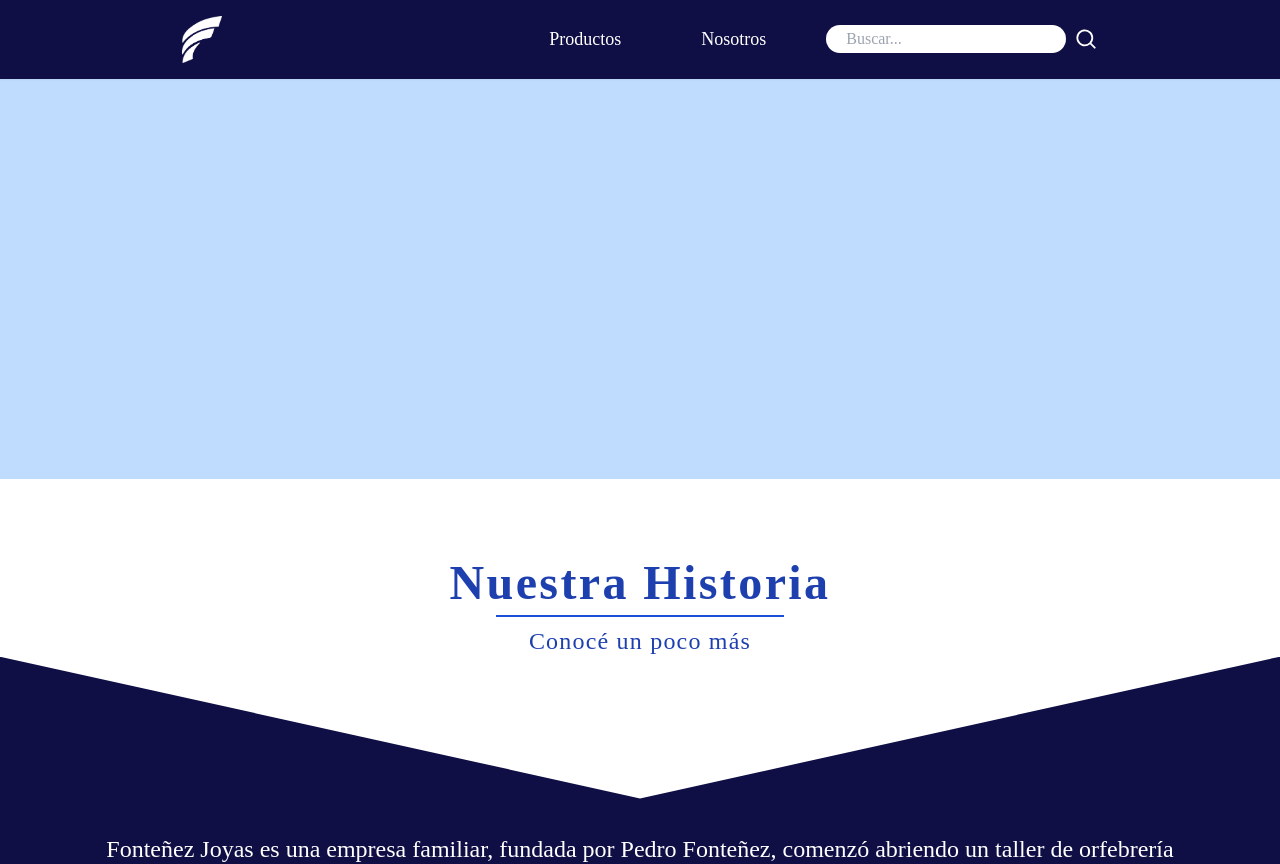
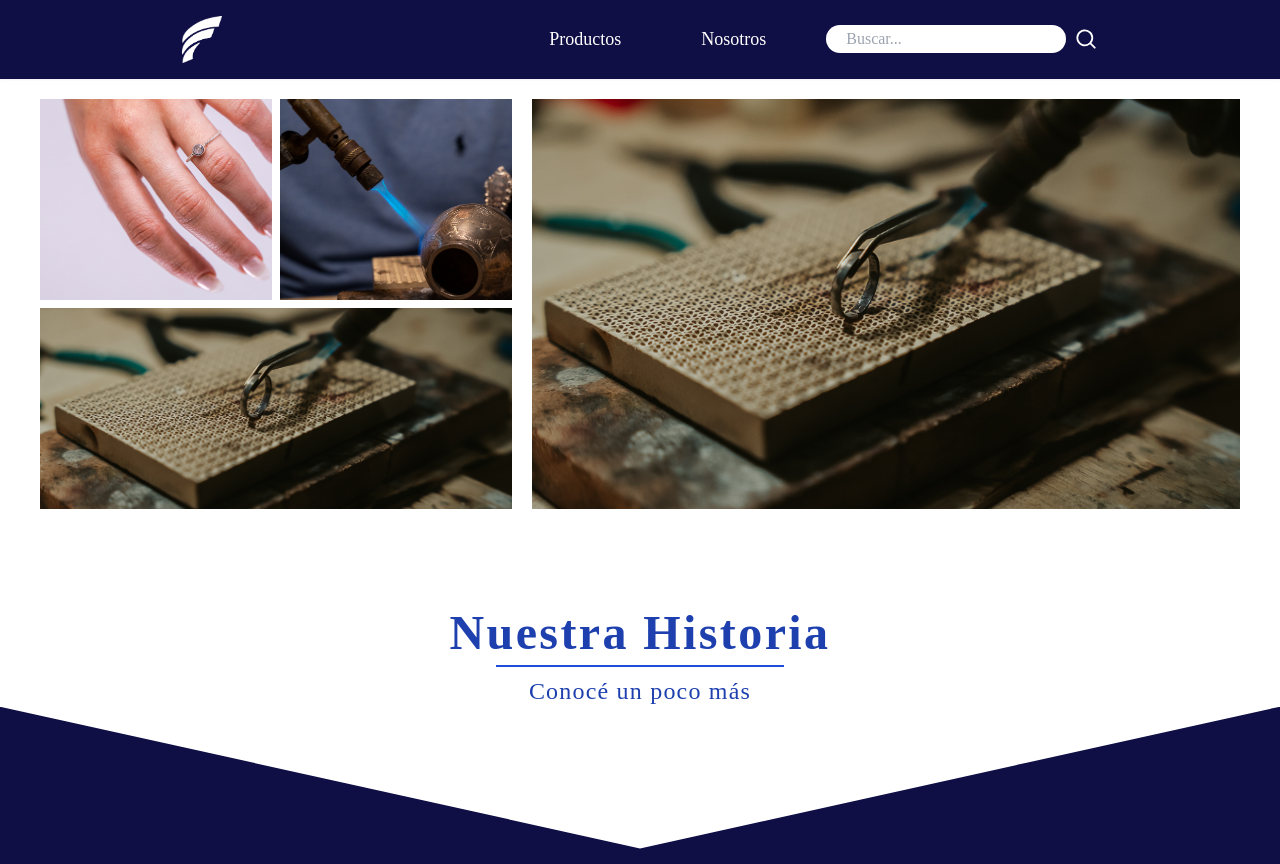
Before and after one commit to NachoXS15/fontenezJoyas, a React (Vite) app: page /about in a window 1280 px wide. Shown: the top 864 px of the page. Built offline with nearby package versions, Linux system fonts and the light colour scheme; no server answers; a web font is replaced by a local one.

Commit message:
creating img layout in about

```diff
--- a/src/main.tsx
+++ b/src/main.tsx
@@ -26,7 +26,7 @@ import * as Pages from './pages/Wrap'
       element: <Pages.About />
     },
     {
-      path: "/admin/",
+      path: "/admin",
       element: <Pages.Login />,
 
     },
--- a/src/pages/About.tsx
+++ b/src/pages/About.tsx
@@ -1,12 +1,26 @@
 import Layout from "../components/Layout";
 import bannerImg from '../assets/banners/banner1.jpg'
-import bannerImg2 from '../assets/banners/banner7.jpg'
+import bannerImg2 from '../assets/banners/banner3.jpg'
+import bannerImg3 from '../assets/banners/banner4.jpg'
+
+import bannerImg7 from '../assets/banners/banner7.jpg'
 import Pedro from '../assets/banners/banner6.jpg'
 export default function About() {
     return (
         <Layout>
-      <section className="w-full h-[400px] px-10 bg-blue-200">
+            <section className="w-full h-[450px] flex gap-5 py-5 px-10">
+                <div className="w-2/5 flex flex-col gap-2">
+                    <div className="h-1/2 w-full flex gap-2">
+                        <div className="w-1/2 bg-center bg-cover" style={{backgroundImage: `url(${bannerImg})`}}></div>
+                        <div className="w-1/2 bg-center bg-cover" style={{backgroundImage: `url(${bannerImg3})`}}></div>
+                    </div>
+                    <div className="h-1/2 w-full bg-center bg-cover" style={{backgroundImage: `url(${bannerImg2})`}}>
 
+                    </div>
+                </div>
+                <div className="w-3/5 bg-center bg-cover" style={{backgroundImage: `url(${bannerImg2})`}}>
+
+                </div>
             </section>
             <section className="w-full pt-20 flex items-center flex-col justify-center" style={{ fontFamily: 'quador' }}>
                 <h2 className="text-4xl md:text-5xl text-center text-blue-800 font-semibold tracking-wider">Nuestra Historia</h2>
@@ -27,7 +41,7 @@ export default function About() {
                     </div>
                 </div>
                 <div className="w-full px-5 mt-10 bg-purplemain">
-          <div className="w-full h-96 flex px-6 md:px-20 items-center justify-center bg-center bg-cover" style={{ fontFamily: 'quador', backgroundImage: `url(${bannerImg2})` }}>
+                    <div className="w-full h-96 flex px-6 md:px-20 items-center justify-center bg-center bg-cover" style={{ fontFamily: 'quador', backgroundImage: `url(${bannerImg7})` }}>
                         <h2 className="text-white text-xl md:text-3xl text-center">El mismo enseña a su hijo Pedro, el cual sigue sus pasos creando, innovando, y trabajando con pasión y dedicación para continuar esa línea de plateros-orfebres</h2>
                     </div>
                 </div>
```
Lines whose indentation alone changed are shown as unchanged.
